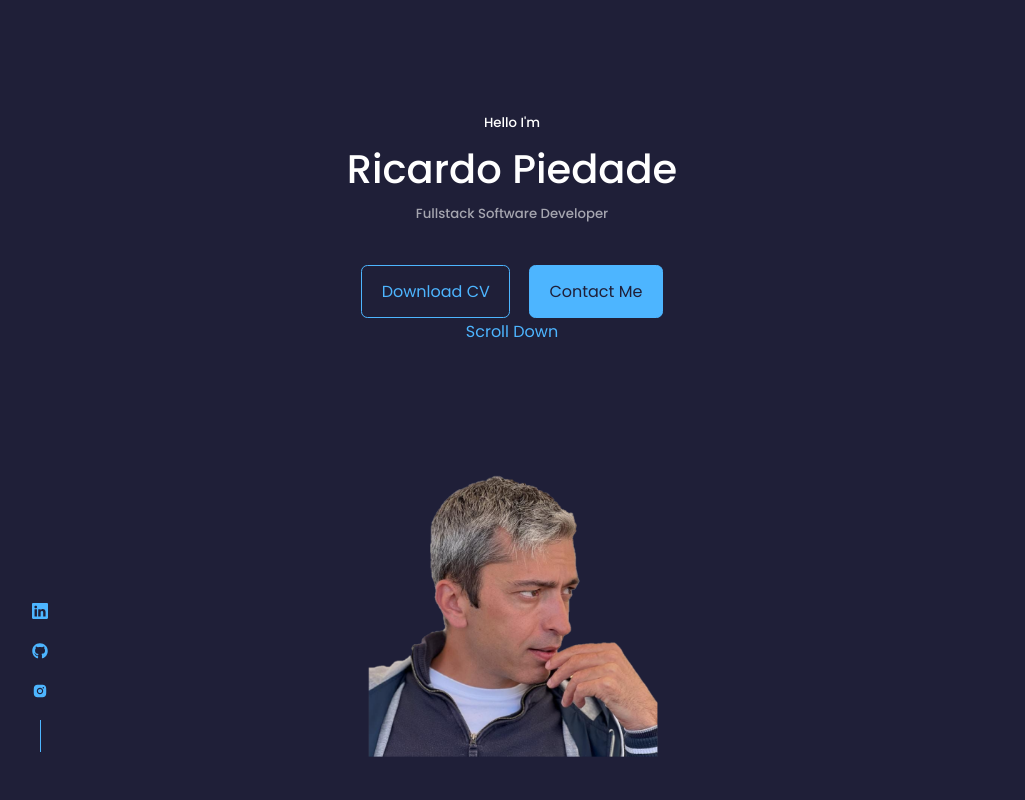
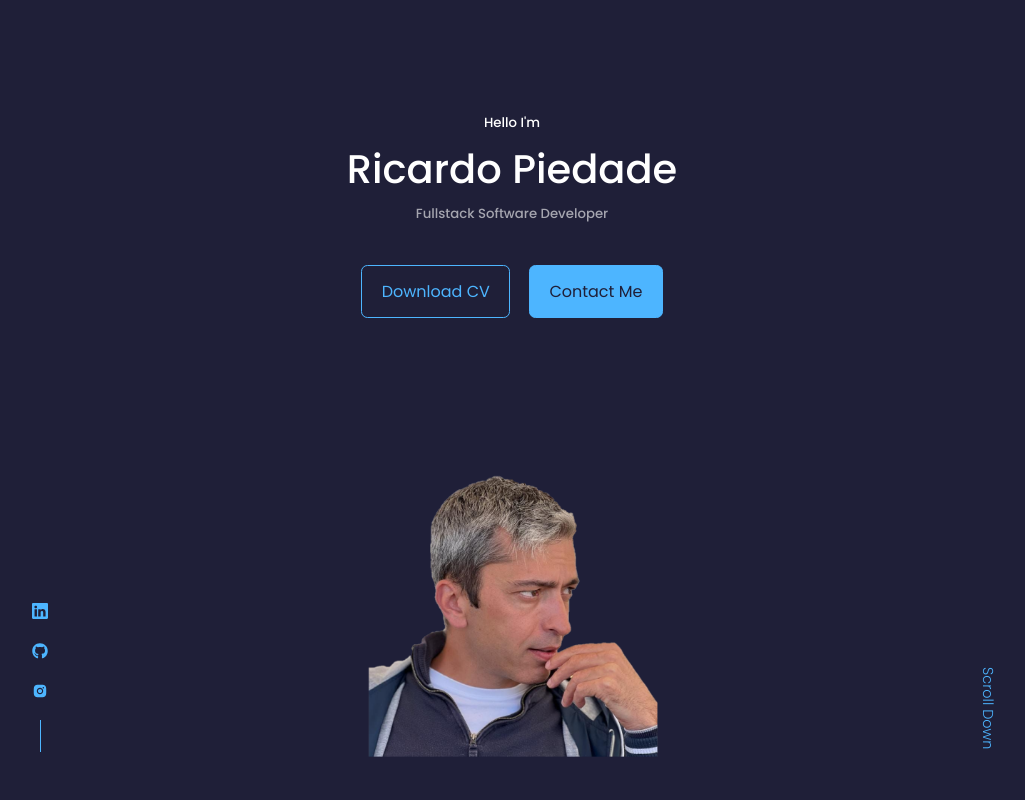
Before and after one commit to RicardoIT-Web/portfolio, a React (Create React App) app: page / in a window 1280 px wide. Shown: the top 800 px of the page, without its empty margins (128-1153 px from the left). Built offline with nearby package versions, Linux system fonts and the light colour scheme.

Commit message:
add media queries for small screens and tablets for scroll and social features

```diff
--- a/src/components/header/header.css
+++ b/src/components/header/header.css
@@ -49,3 +49,13 @@
     overflow: hidden;
     padding: 5rem 1.5rem 1.5rem;
 }
+
+/* ==== Scroll feature ==== */
+.scroll__down {
+    position: absolute;
+    right: -2.3rem;
+    bottom: 5rem;
+    transform: rotate(90deg);
+    font-weight: 300;
+    font-size: 0.9rem;
+}
--- a/src/index.css
+++ b/src/index.css
@@ -135,3 +135,22 @@
         margin-bottom: 2rem;
     }
 }
+
+/* ======== media queries for tablets ========== */
+@media screen and (max-width: 1024px) {
+    header {
+        height: 68vh;
+    }
+}
+
+/* ======== media queries for phones ========== */
+@media screen and (max-width: 600px) {
+    header {
+        height: 100vh;
+    }
+
+    .header__socials,
+    .scroll__down {
+        display: none;
+    }
+}
--- a/src/index.js
+++ b/src/index.js
@@ -1,5 +1,18 @@
-import ReactDOM from 'react-dom'
-import App from './App'
-import './index.css'
+// import ReactDOM from 'react-dom';
+// import App from './App';
+// ReactDOM.render(<App/>, document.querySelector('#root'));
 
-ReactDOM.render(<App/>, document.querySelector('#root'));
+import { StrictMode } from "react";
+import { createRoot } from "react-dom/client";
+import './index.css';
+
+import App from "./App";
+
+const rootElement = document.getElementById("root");
+const root = createRoot(rootElement);
+
+root.render(
+  <StrictMode>
+    <App />
+  </StrictMode>
+);
```
